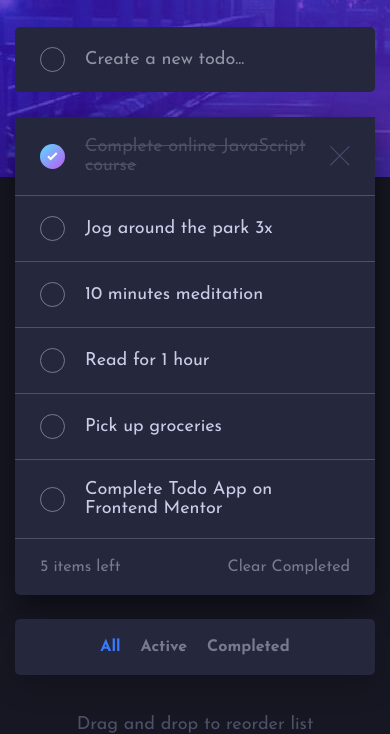
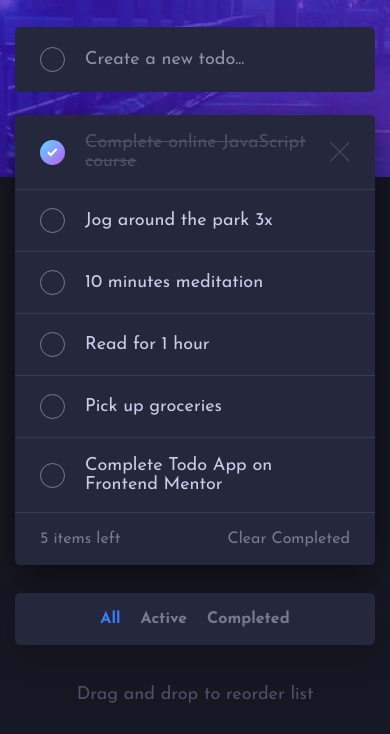
Before and after one commit to TripleT511/Todo-App, a plain HTML site: page index.html in a window 390 px wide. Shown: the part 123-857 px from the top of the page. Drawn offline with Linux system fonts and the light colour scheme.

Commit message:
Update UI

```diff
--- a/style.css
+++ b/style.css
@@ -175,7 +175,7 @@ body.light .todo__body {
 }
 
 .todo__body {
-  margin-top: 25px;
+  margin-top: 23px;
   border-radius: 5px;
 }
 
@@ -184,24 +184,29 @@ body.light .todo__body {
   display: flex;
   align-items: center;
   justify-content: space-between;
-  padding: 20px 25px;
+  padding: 18px 25px;
 }
 
 .list-item {
   display: flex;
   align-items: center;
   justify-content: space-between;
-  padding: 20px 25px;
+  padding: 18px 25px;
   width: 100%;
   color: var(--grayish);
   background: var(--dark-desaturated);
-  border-bottom: 1px solid var(--very-dark-grayish);
+  border-bottom: 1px solid var(--very-dark-grayish2);
+}
+
+.list-item:first-child {
+  border-top-left-radius: 5px;
+  border-top-right-radius: 5px;
 }
 
 body.light .list-item {
   color: var(--very-dark-grayish);
   background: var(--very-gray);
-  border-bottom-color: var(--grayish);
+  border-bottom-color: var(--very-grayish);
 }
 
 .list-item .item-check {
@@ -289,6 +294,7 @@ body.light .todo__body--foot {
 .foot__right span {
   margin: -15px;
   padding: 15px;
+  display: block;
 }
 
 .foot__right span:hover {
@@ -297,6 +303,7 @@ body.light .todo__body--foot {
 
 footer p {
   margin-top: 40px;
+  margin-bottom: 20px;
   text-align: center;
   color: var(--very-dark-grayish);
 }
@@ -320,7 +327,7 @@ body.light footer p {
     display: flex;
     align-items: center;
     justify-content: center;
-    padding: 20px 25px;
+    padding: 18px 25px;
     box-shadow: 1px 10px 30px rgba(0, 0, 0, 0.2);
   }
 
```
